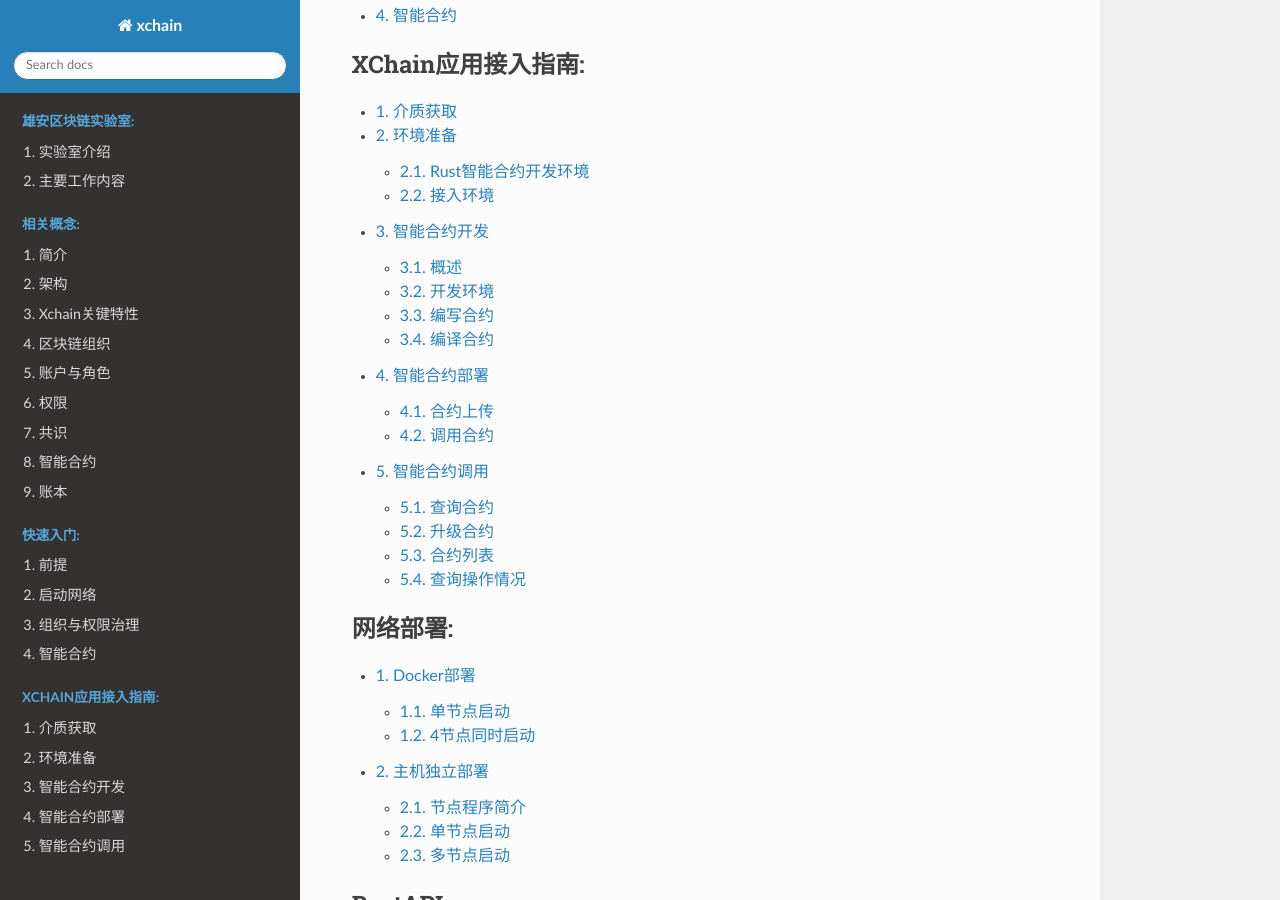
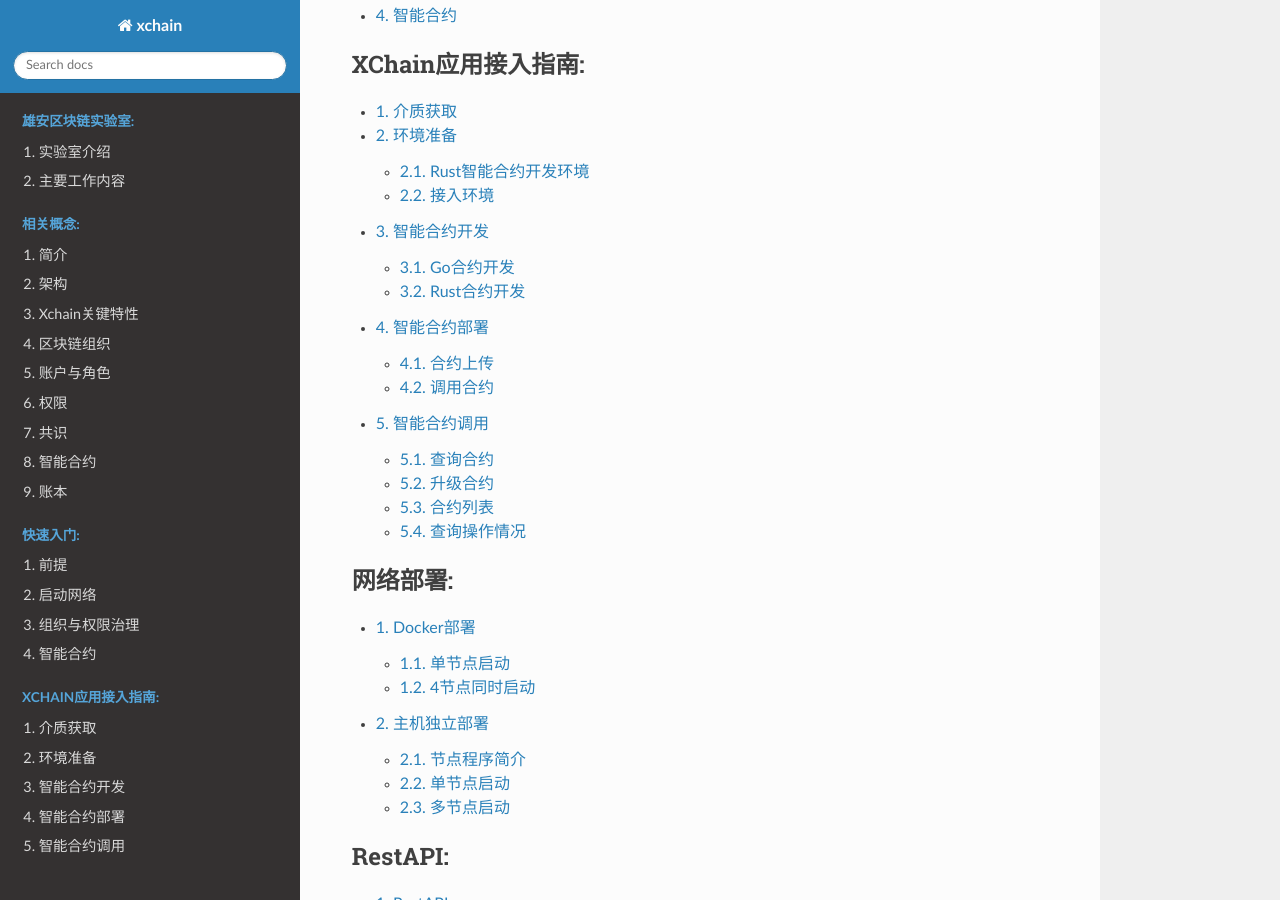
Before and after one commit to XAbaiyangdian/xchaindoc, a Sphinx documentation site: the page built from source/index.rst, in a window 1280 px wide and 900 px high, scrolled down 956 px. Built offline with Sphinx 7.4.7 and the Read the Docs theme 2.0.0, drawn with Linux system fonts in a browser that asks for light colours.

Commit message:
update ApplicationAccess

```diff
--- a/source/ApplicationAccess/SmartContractDevelopment.md
+++ b/source/ApplicationAccess/SmartContractDevelopment.md
@@ -1,7 +1,10 @@
 # 智能合约开发
-## 概述
+
+## Go合约开发
+
+### 概述
 本项目为go示例合约，实现了对key/value对的增删查改的功能
-## 开发环境
+### 开发环境
 go版本：不限
 IDE：goland或Idea
 
@@ -13,7 +16,7 @@
 ![image](https://user-images.githubusercontent.com/105793954/176583082-f9319548-e0d9-47ca-b78b-dc33eedc4837.png)
 ![image](https://user-images.githubusercontent.com/105793954/176583624-56f30f84-01a3-4cb4-b40b-3b88e37dc363.png)
 
-## 编写合约
+### 编写合约
 对合约的编写主要是在example/gotest/src里
 - **state.go**
 state.go存放合约使用的存储定义和数据结构定义。
@@ -156,7 +159,7 @@
 
 
 
-## 编译合约
+### 编译合约
 **1. 编译生成json文件**
 ![image](https://user-images.githubusercontent.com/105793954/176584808-811c9101-c98f-496d-9a9d-990820c31dc3.png)
 点击执行小绿三角，执行完毕后可以查看xx_tinyjson.go是否生成更新
@@ -172,3 +175,5 @@
 
 编译完成的文件默认在gotest下，目录下，扩展名`wasm`
 ![image](https://user-images.githubusercontent.com/105793954/176585464-6d75ff54-5a5d-4bea-a20a-89bbc43c0f33.png)
+
+## Rust合约开发
```
